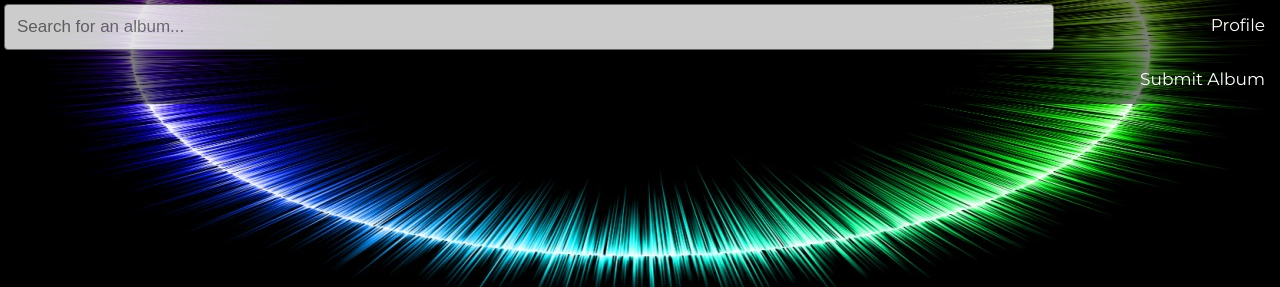
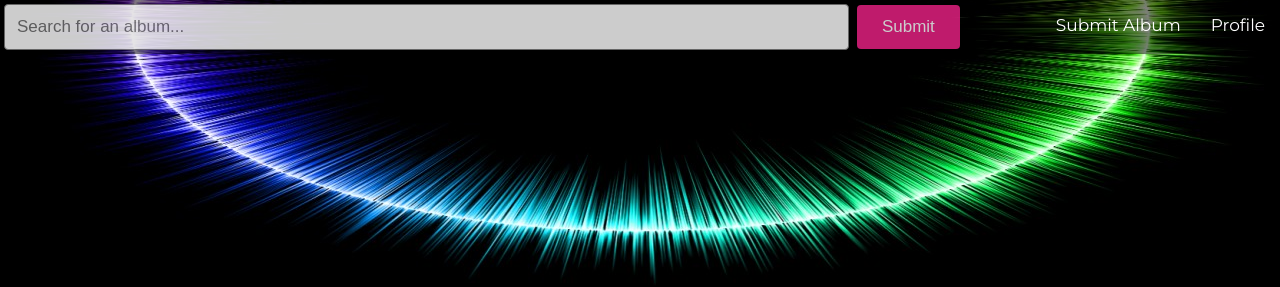
Before and after one commit to NoteWorthy-Team/NoteWorthy, a plain HTML site: page index.html in a window 1280 px wide. Shown: the top 287 px of the page. Drawn offline with Linux system fonts and the light colour scheme.

Commit message:
Finished and styled search functionality.

```diff
--- a/NavBar.js
+++ b/NavBar.js
@@ -21,11 +21,29 @@ class NavBar extends HTMLElement {
     albumSubmission.appendChild(albumSubmissionLinkText)
     albumSubmission.href = '#album-submission'
 
+    const searchForm = document.createElement('form')
+    const loc = window.location.pathname.split('/')
+    if (loc[loc.length - 2] == 'team54') {
+      searchForm.action = 'search_results.html'
+    }
+    else {
+      searchForm.action = '../search_results.html'
+    }
+    searchForm.method = 'GET'
+
     const searchBar = document.createElement('input')
+    searchBar.name = 'albumName'
     searchBar.type = 'text'
     searchBar.placeholder = 'Search for an album...'
 
-    navBar.appendChild(searchBar)
+    const searchSubmit = document.createElement('input')
+    searchSubmit.value = 'Submit'
+    searchSubmit.type = 'submit'
+
+    searchForm.appendChild(searchBar)
+    searchForm.appendChild(searchSubmit)
+
+    navBar.appendChild(searchForm)
     navBar.appendChild(profile)
     navBar.appendChild(albumSubmission)
 
--- a/albums/albumPage_style.css
+++ b/albums/albumPage_style.css
@@ -20,13 +20,31 @@ body {
 		font-size: 17px;
 }
 
-.nav-bar input {
+.nav-bar form {
+	width: 80%;
+	display: inline-block;
+}
+
+.nav-bar input[type=text] {
     width: 80%;
     min-width: 75px;
     padding: 12px;
     border: solid 1px gray;
     border-radius: 4px;
     margin: 4px;
+    opacity: 0.8;
+    display: inline-block;
+    vertical-align: middle;
+    font-size: 17px;
+    line-height: 20px
+}
+
+.nav-bar input[type=submit] {
+    width: 10%;
+    min-width: 75px;
+    padding: 12px;
+    border: solid 1px gray;
+    border-radius: 4px;
     opacity: 0.8;
     display: inline-block;
     vertical-align: middle;
--- a/master.css
+++ b/master.css
@@ -18,6 +18,11 @@ body {
 	text-align: center;
 	text-decoration: none;
 	font-size: 17px;
+}
+
+.nav-bar form {
+	width: 80%;
+	display: inline-block;
 }
 
 .middle-container {
--- /dev/null
+++ b/search_results.css
@@ -0,0 +1,79 @@
+body {
+	background-color: #e6ecf0;
+	margin: 0;
+    padding: 0;
+	font-family: "Montserrat", Helvetica, sans-serif;
+}
+
+
+.nav-bar {
+    background: rgba(0, 0, 0, 0.5);
+    overflow: hidden;
+}
+
+.nav-bar a {
+    color: white;
+    padding: 15px;
+    float: right;
+    display: block;
+    text-align: center;
+    text-decoration: none;
+    font-size: 17px;
+}
+
+.nav-bar form {
+    width: 80%;
+    display: inline-block;
+}
+
+.nav-bar input[type=text] {
+    width: 80%;
+    min-width: 75px;
+    padding: 12px;
+    border: solid 1px gray;
+    border-radius: 4px;
+    margin: 4px;
+    opacity: 0.8;
+    display: inline-block;
+    vertical-align: middle;
+    font-size: 17px;
+    line-height: 20px
+}
+
+.nav-bar input[type=submit] {
+    width: 10%;
+    min-width: 75px;
+    padding: 12px;
+    border: solid 1px gray;
+    border-radius: 4px;
+    opacity: 0.8;
+    display: inline-block;
+    vertical-align: middle;
+    font-size: 17px;
+    line-height: 20px
+}
+
+.albumCover {
+    display: inline-block;
+    vertical-align: middle;
+    width: 150px;
+    height: 150px;
+    padding-left: 15px;
+}
+
+.albumInfo {
+    display: inline-block;
+    vertical-align: middle;
+    padding: 10px;
+}
+
+.albumResult {
+    background-color: white;
+    border-radius: 10px;
+    margin-bottom: 20px;
+    width: 80%
+}
+
+#results {
+    margin-left: 10px;
+}
--- a/users/userprofile_style.css
+++ b/users/userprofile_style.css
@@ -20,13 +20,31 @@ font-family: "Montserrat", Helvetica, sans-serif;
 	font-size: 17px;
 }
 
-.nav-bar input {
+.nav-bar form {
+	width: 80%;
+	display: inline-block;
+}
+
+.nav-bar input[type=text] {
     width: 80%;
     min-width: 75px;
     padding: 12px;
     border: solid 1px gray;
     border-radius: 4px;
     margin: 4px;
+    opacity: 0.8;
+    display: inline-block;
+    vertical-align: middle;
+    font-size: 17px;
+    line-height: 20px
+}
+
+.nav-bar input[type=submit] {
+    width: 10%;
+    min-width: 75px;
+    padding: 12px;
+    border: solid 1px gray;
+    border-radius: 4px;
     opacity: 0.8;
     display: inline-block;
     vertical-align: middle;
```
Also changed, not shown: search_results.html (added, +20 -0 lines), search_results.js (added, +72 -0 lines).
